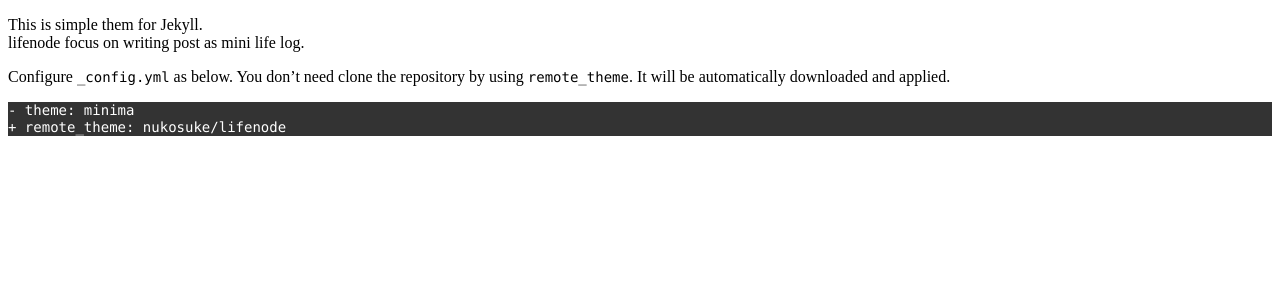
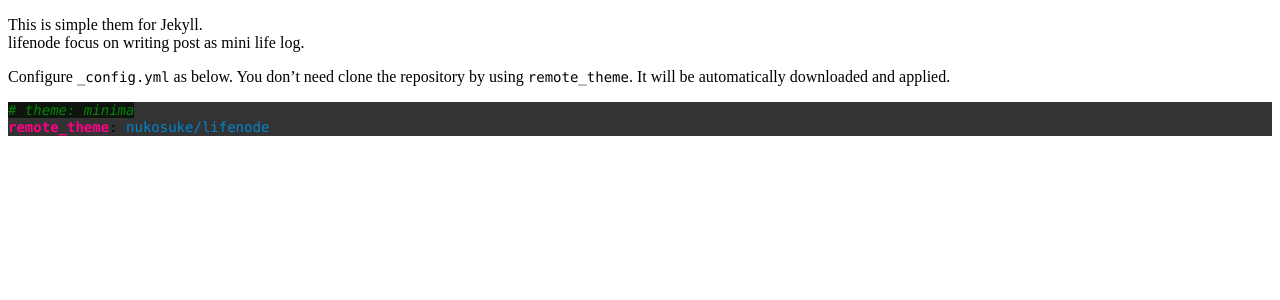
Before and after one commit to nukosuke/lifenode, a Jekyll site: the page built from _posts/2018-03-06-lifenode-theme.md, in a window 1280 px wide. Shown: the top 300 px of the page. Built offline with Jekyll 4.4.1, drawn with Linux system fonts in a browser that asks for light colours; some web fonts are replaced; comment, search, counter and statistics services are not loaded; part of the change alters nothing that is shown.

Commit message:
change highlight extension from diff to yaml

````diff
--- a/_posts/2018-03-06-lifenode-theme.md
+++ b/_posts/2018-03-06-lifenode-theme.md
@@ -10,7 +10,7 @@ lifenode focus on writing post as mini life log.
 
 Configure `_config.yml` as below. You don't need clone the repository by using `remote_theme`. It will be automatically downloaded and applied.
 
-```diff
-- theme: minima
-+ remote_theme: nukosuke/lifenode
+```yaml
+# theme: minima
+remote_theme: nukosuke/lifenode
 ```
````
